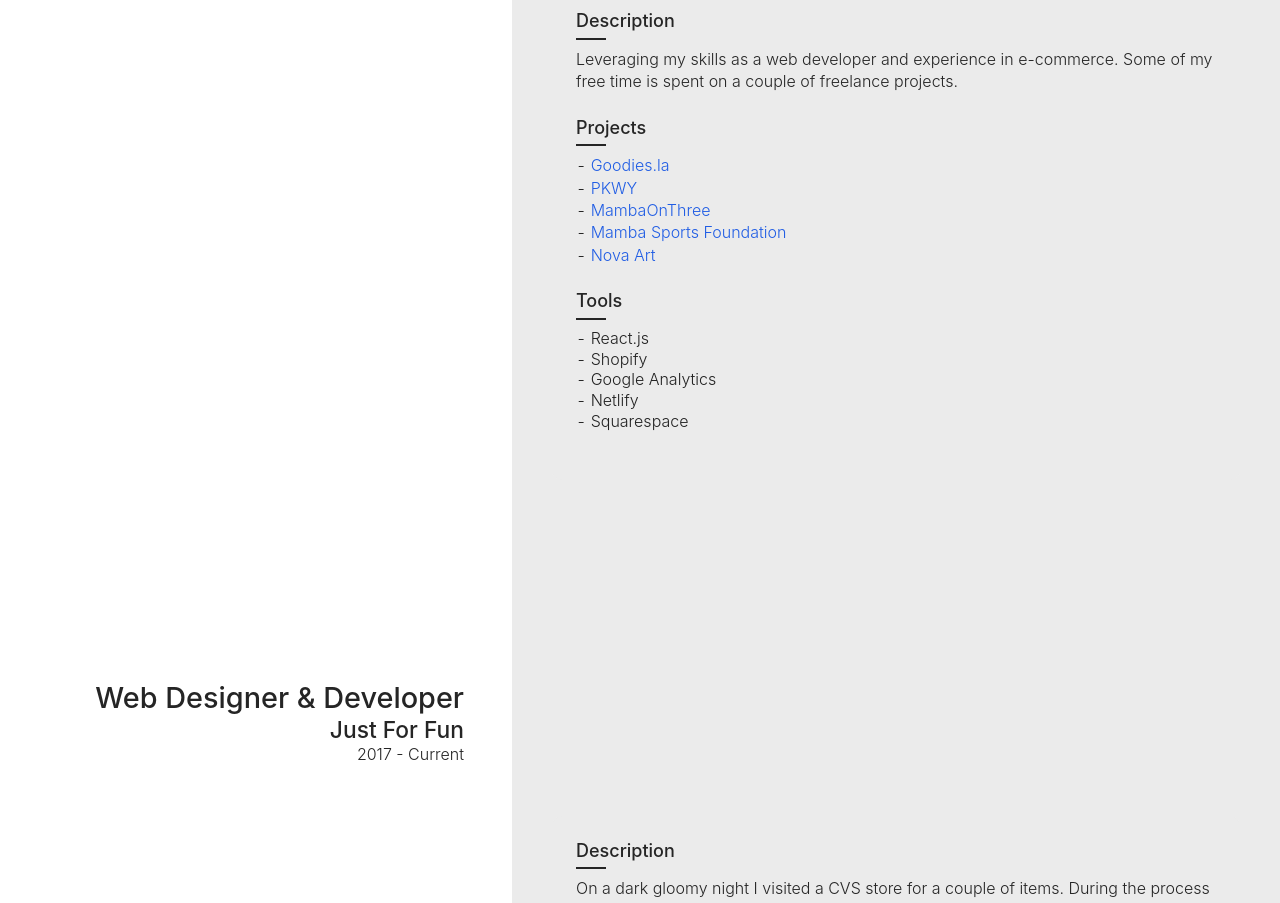
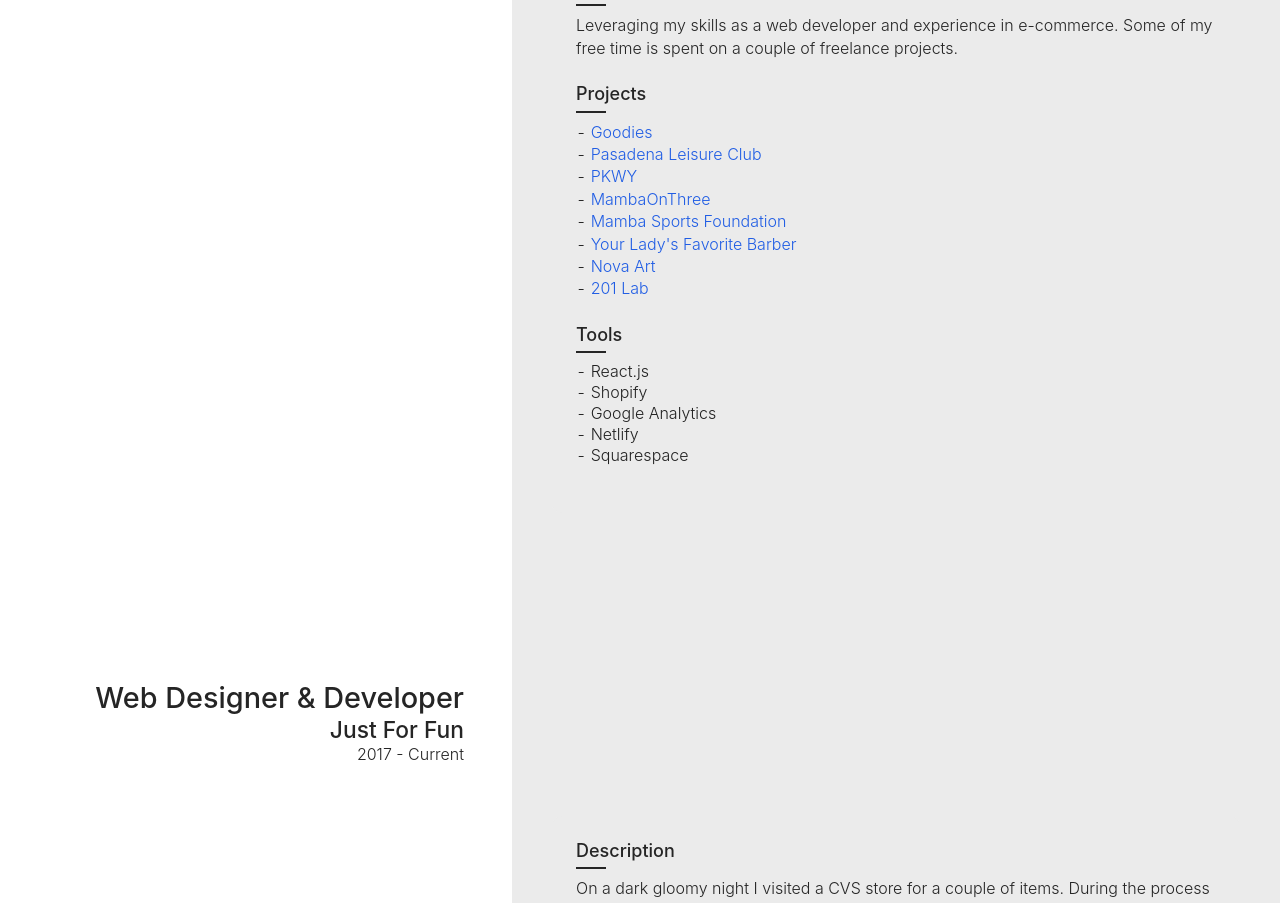
Before and after one commit to garrettbear/2020, a React (Create React App) app: page / in a window 1280 px wide. Shown: the part 1767-2670 px from the top of the page. Built offline with nearby package versions, Linux system fonts and the light colour scheme.

Commit message:
add projects

```diff
--- a/src/App.js
+++ b/src/App.js
@@ -62,7 +62,16 @@ function App() {
                   rel="noopener noreferrer"
                   target="_blank"
                 >
-                  Goodies.la
+                  Goodies
+                </a>
+              </li>
+              <li>
+                <a
+                  href="https://pasadenaleisureclub.com/"
+                  rel="noopener noreferrer"
+                  target="_blank"
+                >
+                  Pasadena Leisure Club
                 </a>
               </li>
               <li>
@@ -94,11 +103,29 @@ function App() {
               </li>
               <li>
                 <a
+                  href="https://www.yourladysfavoritebarber.com/"
+                  rel="noopener noreferrer"
+                  target="_blank"
+                >
+                  Your Lady's Favorite Barber
+                </a>
+              </li>
+              <li>
+                <a
                   href="https://novaartla.com/"
                   rel="noopener noreferrer"
                   target="_blank"
                 >
                   Nova Art
+                </a>
+              </li>
+              <li>
+                <a
+                  href="https://201lab.com/"
+                  rel="noopener noreferrer"
+                  target="_blank"
+                >
+                  201 Lab
                 </a>
               </li>
             </ul>
```
